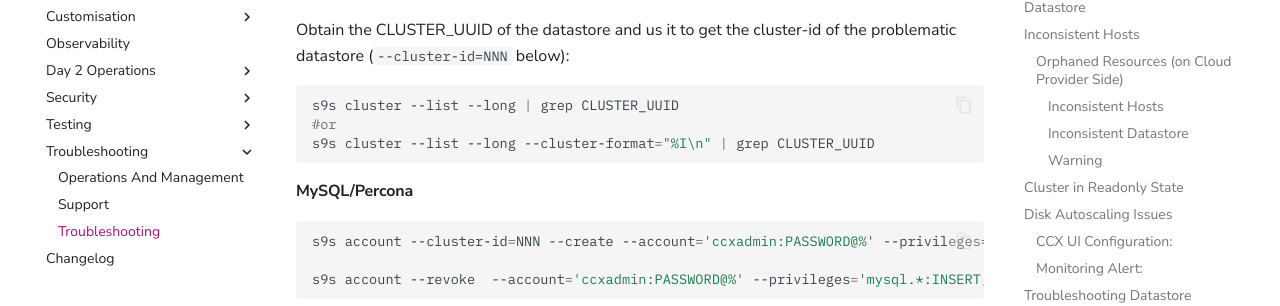
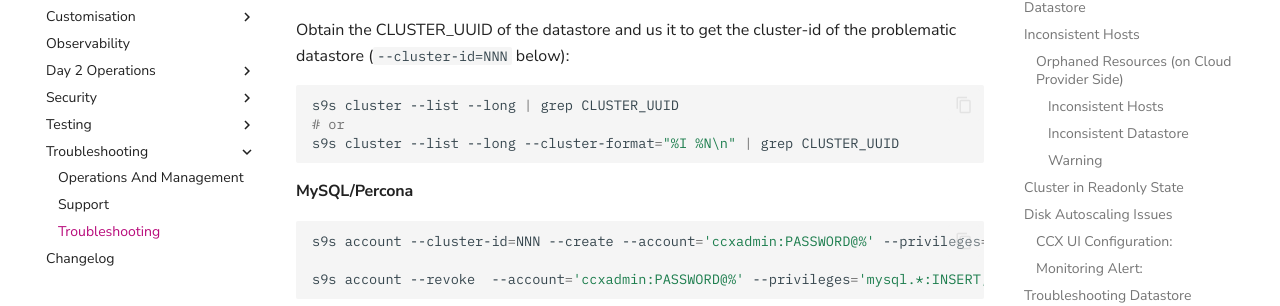
Before and after one commit to severalnines/ccx-docs, an MkDocs documentation site: the page built from docs/admin/Troubleshooting/Troubleshooting.md, in a window 1280 px wide and 900 px high, scrolled down 9112 px. Shown: the part 145-451 px from the top of the window. Built offline with MkDocs 1.6.1 and Material for MkDocs 9.7.7, drawn with Linux system fonts in a browser that asks for light colours; comment, search, counter and statistics services are not loaded.

Commit message:
improved the commands

````diff
--- a/docs/admin/Troubleshooting/Troubleshooting.md
+++ b/docs/admin/Troubleshooting/Troubleshooting.md
@@ -347,8 +347,8 @@ Obtain the CLUSTER_UUID of the datastore and us it to get the cluster-id of the
 
 ```bash
 s9s cluster --list --long | grep CLUSTER_UUID
-#or
-s9s cluster --list --long --cluster-format="%I\n" | grep CLUSTER_UUID
+# or
+s9s cluster --list --long --cluster-format="%I %N\n" | grep CLUSTER_UUID
 ```
 
 #### MySQL/Percona
````
